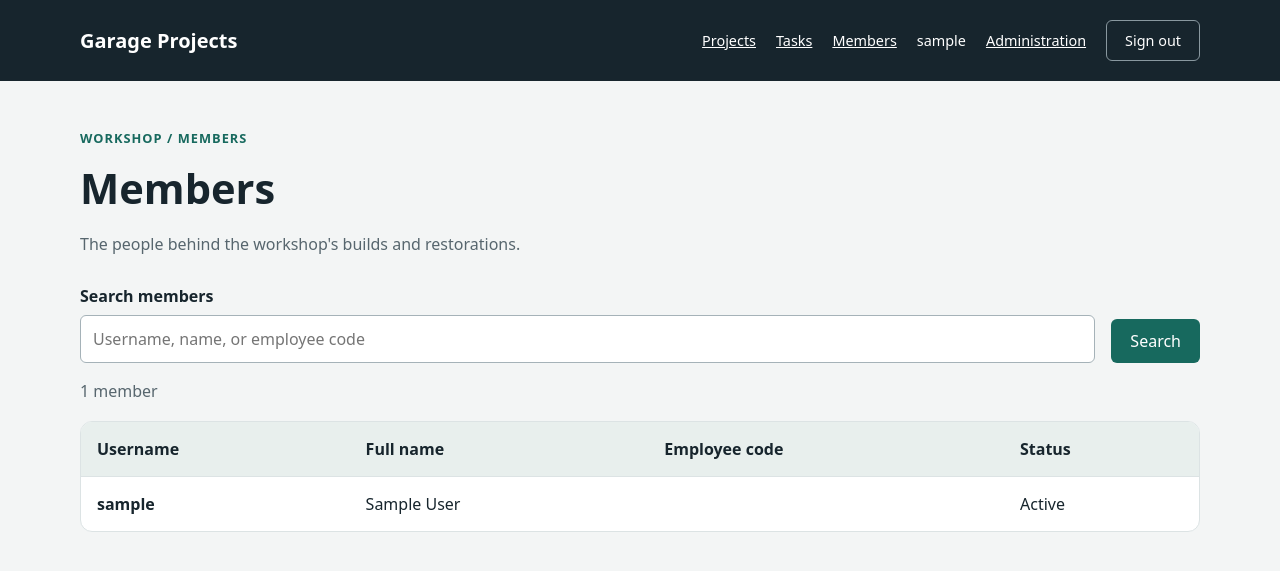
After one commit to Maksym-Murtazin/garage-projects, a Django app: page /members/ in a window 1280 px wide. The commit adds this page. Shown: the top 571 px of the page. Run offline with Django 5.2, Linux system fonts and the light colour scheme; the visitor is signed in with stand-in values (Sample User, id 1); data comes from the database, SQL or seed files in the repository.

Commit message:
feat: Add searchable member list

```diff
--- a/config/urls.py
+++ b/config/urls.py
@@ -22,5 +22,6 @@ urlpatterns = [
     path('admin/', admin.site.urls),
     path('accounts/login/', LoginView.as_view(), name='login'),
     path('accounts/logout/', LogoutView.as_view(), name='logout'),
+    path('members/', include('members.urls')),
     path('', include('workshop.urls')),
 ]
--- /dev/null
+++ b/members/templates/members/member_list.html
@@ -0,0 +1,50 @@
+{% extends "base.html" %}
+
+{% block title %}Members | Garage Projects{% endblock %}
+
+{% block content %}
+  <section class="page-heading">
+    <p class="eyebrow">Workshop / Members</p>
+    <h1>Members</h1>
+    <p class="muted">The people behind the workshop's builds and restorations.</p>
+  </section>
+  <form class="search-form" method="get" role="search">
+    <div>
+      <label for="member-search">Search members</label>
+      <input id="member-search" type="search" name="q" value="{{ query }}" placeholder="Username, name, or employee code">
+    </div>
+    <button type="submit">Search</button>
+    {% if query %}<a href="{% url 'members:member-list' %}">Clear search</a>{% endif %}
+  </form>
+  <p class="muted">{{ paginator.count }} member{{ paginator.count|pluralize }}{% if query %} matching “{{ query }}”{% endif %}</p>
+  {% if members %}
+    <div class="table-container">
+      <table>
+        <caption class="visually-hidden">Workshop members</caption>
+        <thead>
+          <tr>
+            <th scope="col">Username</th>
+            <th scope="col">Full name</th>
+            <th scope="col">Employee code</th>
+            <th scope="col">Status</th>
+          </tr>
+        </thead>
+        <tbody>
+          {% for member in members %}
+            <tr>
+              <th scope="row">{{ member.username }}</th>
+              <td>{{ member.get_full_name|default:"—" }}</td>
+              <td>{{ member.employee_code }}</td>
+              <td>{{ member.is_active|yesno:"Active,Inactive" }}</td>
+            </tr>
+          {% endfor %}
+        </tbody>
+      </table>
+    </div>
+  {% else %}
+    <div class="panel">
+      <p>No members match your search. Try another username, name, or employee code.</p>
+    </div>
+  {% endif %}
+  {% include "includes/pagination.html" %}
+{% endblock %}
--- /dev/null
+++ b/members/urls.py
@@ -0,0 +1,9 @@
+from django.urls import path
+
+from .views import MemberListView
+
+app_name = "members"
+
+urlpatterns = [
+    path("", MemberListView.as_view(), name="member-list"),
+]
--- /dev/null
+++ b/members/views.py
@@ -0,0 +1,28 @@
+from django.contrib.auth import get_user_model
+from django.contrib.auth.mixins import LoginRequiredMixin
+from django.db.models import Q
+from django.views.generic import ListView
+
+
+class MemberListView(LoginRequiredMixin, ListView):
+    model = get_user_model()
+    template_name = "members/member_list.html"
+    context_object_name = "members"
+    paginate_by = 10
+
+    def get_queryset(self):
+        queryset = super().get_queryset()
+        query = self.request.GET.get("q", "").strip()
+        if query:
+            queryset = queryset.filter(
+                Q(username__icontains=query)
+                | Q(first_name__icontains=query)
+                | Q(last_name__icontains=query)
+                | Q(employee_code__icontains=query)
+            )
+        return queryset
+
+    def get_context_data(self, **kwargs):
+        context = super().get_context_data(**kwargs)
+        context["query"] = self.request.GET.get("q", "").strip()
+        return context
--- a/templates/base.html
+++ b/templates/base.html
@@ -15,6 +15,7 @@
         <div class="account">
           <a href="{% url 'workshop:project-list' %}">Projects</a>
           <a href="{% url 'workshop:task-list' %}">Tasks</a>
+          <a href="{% url 'members:member-list' %}">Members</a>
           <span>{{ user.username }}</span>
           {% if user.is_staff %}<a href="{% url 'admin:index' %}">Administration</a>{% endif %}
           <form method="post" action="{% url 'logout' %}">
```
Also changed, not shown: members/tests/test_views.py (added, +50 -0 lines), README.md.
